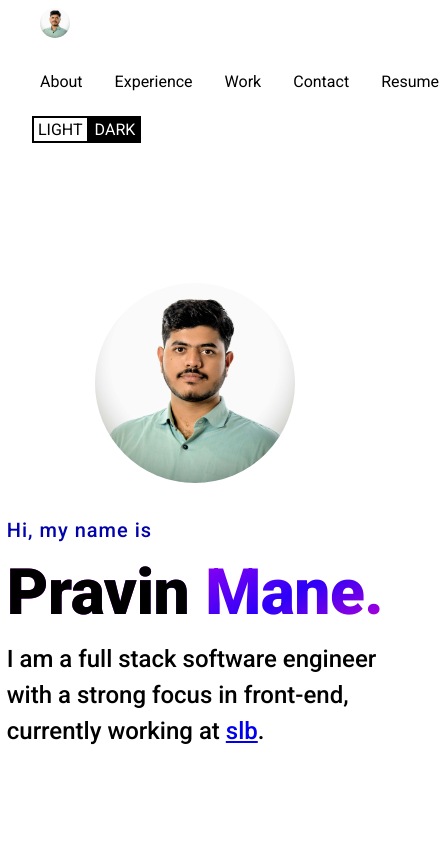
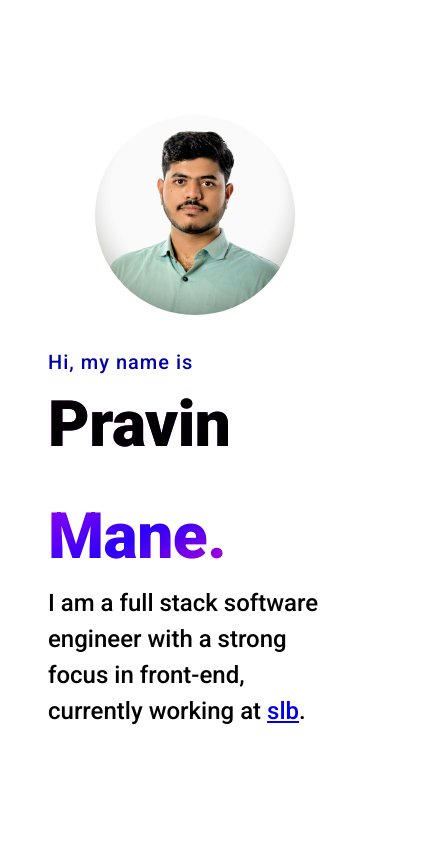
Before and after one commit to pravinmane1/Portfolio, an Angular app: page / in a window 390 px wide. Shown: the top 843 px of the page, 447 px wide, since content can reach past the window. Built offline with nearby package versions, Linux system fonts and the light colour scheme.

Commit message:
Added header auto hide and mobile design handled

```diff
--- a/src/app/core/components/header/header.component.html
+++ b/src/app/core/components/header/header.component.html
@@ -1,13 +1,18 @@
-<header class="header-container">
+<header
+  class="header-container"
+  [ngClass]="{
+    'hide-header': !isHeaderVisible()
+  }"
+>
   <img
-    ngSrc="/assets/profile_image.jpg"
-    height="30"
-    width="30"
+    ngSrc="/assets/logo-color.svg"
+    height="70"
+    width="70"
     alt="profile image"
     class="profile-image"
     ngSrcset="100w, 200w, 300w"
     priority
   />
   <app-navigation class="navbar"></app-navigation>
-  <app-mode-toggle></app-mode-toggle>
+  <app-mode-toggle class="mode-toggle"></app-mode-toggle>
 </header>
--- a/src/app/core/components/header/header.component.scss
+++ b/src/app/core/components/header/header.component.scss
@@ -3,6 +3,7 @@
   flex-flow: row wrap;
   align-items: center;
   margin: 0 2rem;
+  transition: all 0.25s cubic-bezier(0.645, 0.045, 0.355, 1);
 }
 
 .navbar {
@@ -11,6 +12,20 @@
 }
 
 .profile-image {
-  border-radius: 50%;
-  margin: 0.5rem;
+  // border-radius: 50%;
+  // margin: 0.5rem;
 }
+
+.hide-header {
+  transform: translateY(-3rem);
+  height: 0;
+}
+
+@media (max-width: 800px) {
+  .header-container {
+    justify-content: space-between;
+  }
+  .navbar {
+    display: none;
+  }
+}
--- a/src/app/core/components/header/header.component.ts
+++ b/src/app/core/components/header/header.component.ts
@@ -1,18 +1,33 @@
-import { Component, HostListener } from '@angular/core';
+import { Component, HostListener, signal } from '@angular/core';
 import { ModeToggleComponent } from '../../../features/mode-toggle/mode-toggle.component';
 import { NavigationComponent } from '../navigation/navigation.component';
-import { NgOptimizedImage } from '@angular/common';
+import { CommonModule, NgOptimizedImage } from '@angular/common';
 
 @Component({
   selector: 'app-header',
   standalone: true,
-  imports: [ModeToggleComponent, NavigationComponent, NgOptimizedImage],
+  imports: [
+    ModeToggleComponent,
+    NavigationComponent,
+    NgOptimizedImage,
+    CommonModule,
+  ],
   templateUrl: './header.component.html',
   styleUrl: './header.component.scss',
 })
 export class HeaderComponent {
+  private currentScrollY = 0;
+  public isHeaderVisible = signal<boolean>(true);
   @HostListener('window:scroll', ['$event'])
   scrollHandler(event: any) {
-    console.log(event.target.scrollTop,'Scroll Event');
+    const newScrollY = event?.currentTarget?.scrollY;
+    console.log(newScrollY, 'Scroll Event');
+
+    if (newScrollY && Math.abs(newScrollY - this.currentScrollY) > 10) {
+      const scrolledTowardUp = newScrollY < this.currentScrollY;
+      const headerCrossed = newScrollY > 100;
+      this.isHeaderVisible.set(!headerCrossed || scrolledTowardUp);
+      this.currentScrollY = event.currentTarget.scrollY;
+    }
   }
 }
--- a/src/app/core/components/navigation/navigation.component.scss
+++ b/src/app/core/components/navigation/navigation.component.scss
@@ -14,3 +14,12 @@
   color: $clr-neutral-900;
   text-decoration: none;
 }
+
+@media (max-width: 800px) {
+  .nav-bar {
+    flex-flow: column nowrap;
+    position: absolute;
+    top: 0;
+    right: 0;
+  }
+}
--- a/src/app/core/components/portfolio/portfolio.component.scss
+++ b/src/app/core/components/portfolio/portfolio.component.scss
@@ -4,14 +4,16 @@
 }
 
 .header {
-  position: sticky;
+  position: fixed;
   top: 0;
+  left: 0;
+  right: 0;
   z-index: 4;
   -webkit-backdrop-filter: blur(3rem);
   backdrop-filter: blur(3rem);
 }
 
-@media (max-width: 800) {
+@media (max-width: 800px) {
   .expand {
     padding: 0 1rem;
   }
--- a/src/app/features/hero/hero.component.scss
+++ b/src/app/features/hero/hero.component.scss
@@ -5,7 +5,7 @@
   display: flex;
   flex-flow: row nowrap;
   align-items: center;
-  min-height: calc(100vh - 6rem);
+  min-height: 100vh;
   justify-content: center;
   gap: 6rem;
 }
@@ -95,6 +95,10 @@
     gap: 0;
   }
 
+  .name-holder {
+    flex-wrap: wrap;
+  }
+
   .gradient {
     font-size: 4rem;
   }
--- a/src/app/features/mode-toggle/mode-toggle.component.html
+++ b/src/app/features/mode-toggle/mode-toggle.component.html
@@ -1,6 +1,53 @@
 <div class="toggle-btn-container">
-    <button (click)="toggle()">
-      <span class="light">LIGHT</span>
-      <span class="dark">DARK</span>
-    </button>
-  </div>
+  <button
+    (click)="toggle()"
+    style="color: blueviolet"
+    [ngClass]="{
+      'transform-icon': true,
+      'rotate-180': this.isLightMode(),
+      'rotate-0': !this.isLightMode()
+    }"
+  >
+    <!-- <span class="light">LIGHT</span>
+      <span class="dark">DARK</span> -->
+    @if(this.isLightMode()){
+    <svg
+      fill="currentColor"
+      width="22"
+      height="22"
+      viewBox="0 0 24 24"
+      xmlns="http://www.w3.org/2000/svg"
+    >
+      <path
+        d="M12,18a6,6,0,1,0-6-6A6.006,6.006,0,0,0,12,18ZM12,8a4,4,0,1,1-4,4A4,4,0,0,1,12,8ZM11,3V2a1,1,0,0,1,2,0V3a1,1,0,0,1-2,0Zm1,17a1,1,0,0,1,1,1v1a1,1,0,0,1-2,0V21A1,1,0,0,1,12,20ZM17.657,6.343a1,1,0,0,1,0-1.414l.707-.707a1,1,0,0,1,1.414,1.414l-.707.707a1,1,0,0,1-1.414,0ZM6.343,17.657a1,1,0,0,1,0,1.414l-.707.707a1,1,0,0,1-1.414-1.414l.707-.707A1,1,0,0,1,6.343,17.657ZM23,12a1,1,0,0,1-1,1H21a1,1,0,0,1,0-2h1A1,1,0,0,1,23,12ZM1,12a1,1,0,0,1,1-1H3a1,1,0,0,1,0,2H2A1,1,0,0,1,1,12Zm18.071,5.657.707.707a1,1,0,1,1-1.414,1.414l-.707-.707a1,1,0,0,1,1.414-1.414ZM4.222,5.636A1,1,0,0,1,5.636,4.222l.707.707A1,1,0,1,1,4.929,6.343Z"
+      ></path>
+    </svg>
+    }@else {
+    <svg
+      width="22"
+      height="22"
+      viewBox="0 0 25 25"
+      fill="none"
+      xmlns="http://www.w3.org/2000/svg"
+    >
+      <path
+        d="M12.5007 22.9163C18.2536 22.9163 22.9173 18.2526 22.9173 12.4997C22.9173 6.74671 18.2536 2.08301 12.5007 2.08301C6.74768 2.08301 2.08398 6.74671 2.08398 12.4997C2.08398 18.2526 6.74768 22.9163 12.5007 22.9163Z"
+        stroke="currentColor"
+        stroke-width="2"
+      ></path>
+      <path
+        d="M7.95221 3.19434C8.51519 3.31562 9.03372 3.59007 9.4506 3.9874C9.86748 4.38473 10.1665 4.8895 10.3147 5.44601C10.4628 6.00252 10.4544 6.58914 10.2902 7.14115C10.1261 7.69317 9.8127 8.18911 9.38456 8.57428C8.95641 8.95944 8.4302 9.21885 7.86396 9.32388C7.29772 9.42891 6.71347 9.37548 6.17568 9.16948C5.63789 8.96349 5.16745 8.61294 4.81627 8.15651C4.46509 7.70007 4.24682 7.1555 4.18555 6.58288M22.9178 13.5933C22.5126 13.1798 22.0146 12.8688 21.4652 12.686C20.9159 12.5032 20.3309 12.4539 19.7586 12.5421C19.1864 12.6303 18.6434 12.8535 18.1746 13.1933C17.7058 13.5331 17.3247 13.9796 17.0627 14.496C16.8008 15.0123 16.6656 15.5837 16.6684 16.1626C16.6711 16.7416 16.8117 17.3116 17.0785 17.8255C17.3453 18.3393 17.7307 18.7822 18.2027 19.1175C18.6747 19.4528 19.2198 19.6709 19.7928 19.7537"
+        stroke="currentColor"
+        stroke-width="2"
+      ></path>
+      <path
+        d="M15.1048 8.864L15.1152 8.85254M10.4173 17.7077C10.9699 17.7077 11.4998 17.4883 11.8905 17.0976C12.2812 16.7069 12.5007 16.1769 12.5007 15.6244C12.5007 15.0719 12.2812 14.542 11.8905 14.1513C11.4998 13.7606 10.9699 13.5411 10.4173 13.5411C9.86478 13.5411 9.33488 13.7606 8.94418 14.1513C8.55348 14.542 8.33398 15.0719 8.33398 15.6244C8.33398 16.1769 8.55348 16.7069 8.94418 17.0976C9.33488 17.4883 9.86478 17.7077 10.4173 17.7077Z"
+        stroke="currentColor"
+        stroke-width="2"
+        stroke-linecap="round"
+        stroke-linejoin="round"
+      ></path>
+    </svg>
+    }
+  </button>
+</div>
--- a/src/app/features/mode-toggle/mode-toggle.component.scss
+++ b/src/app/features/mode-toggle/mode-toggle.component.scss
@@ -19,3 +19,20 @@
   border: 2px solid black;
   color: white;
 }
+
+.transform-icon {
+  transform: translate(0, 0) rotate(-180deg) skewX(0) skewY(0) scaleX(1)
+    scaleY(1);
+  transition-property: transform;
+  transition-timing-function: cubic-bezier(0.4, 0, 0.2, 1);
+  transition-duration: 0.3s;
+}
+
+.rotate-180 {
+  transform: translate(0, 0) rotate(-180deg) skewX(0) skewY(0) scaleX(1)
+    scaleY(1);
+}
+
+.rotate-0 {
+  transform: translate(0, 0) rotate(0deg) skewX(0) skewY(0) scaleX(1) scaleY(1);
+}
--- a/src/app/features/mode-toggle/mode-toggle.component.ts
+++ b/src/app/features/mode-toggle/mode-toggle.component.ts
@@ -1,15 +1,24 @@
-import { Component } from '@angular/core';
+import { Component, computed, OnInit, Signal } from '@angular/core';
 import { ModeToggleService } from './mode-toggle.service';
+import { Mode } from './mode-toggle.model';
+import { toSignal } from '@angular/core/rxjs-interop';
+import { CommonModule } from '@angular/common';
 
 @Component({
   selector: 'app-mode-toggle',
   standalone: true,
-  imports: [],
+  imports: [CommonModule],
   templateUrl: './mode-toggle.component.html',
   styleUrl: './mode-toggle.component.scss',
 })
-export class ModeToggleComponent {
-  constructor(private modeToggleService: ModeToggleService) {}
+export class ModeToggleComponent implements OnInit {
+  private mode!: Signal<Mode>;
+  public isLightMode!: Signal<boolean>;
+  constructor(private modeToggleService: ModeToggleService) {
+    this.mode = toSignal(this.modeToggleService.modeChanged$) as Signal<Mode>;
+    this.isLightMode = computed(() => this.mode() === Mode.LIGHT);
+  }
+  ngOnInit(): void {}
   toggle() {
     this.modeToggleService.toggleMode();
   }
```
Also changed, not shown: public/assets/logo-color.svg (added). Lines whose indentation alone changed are shown as unchanged.
